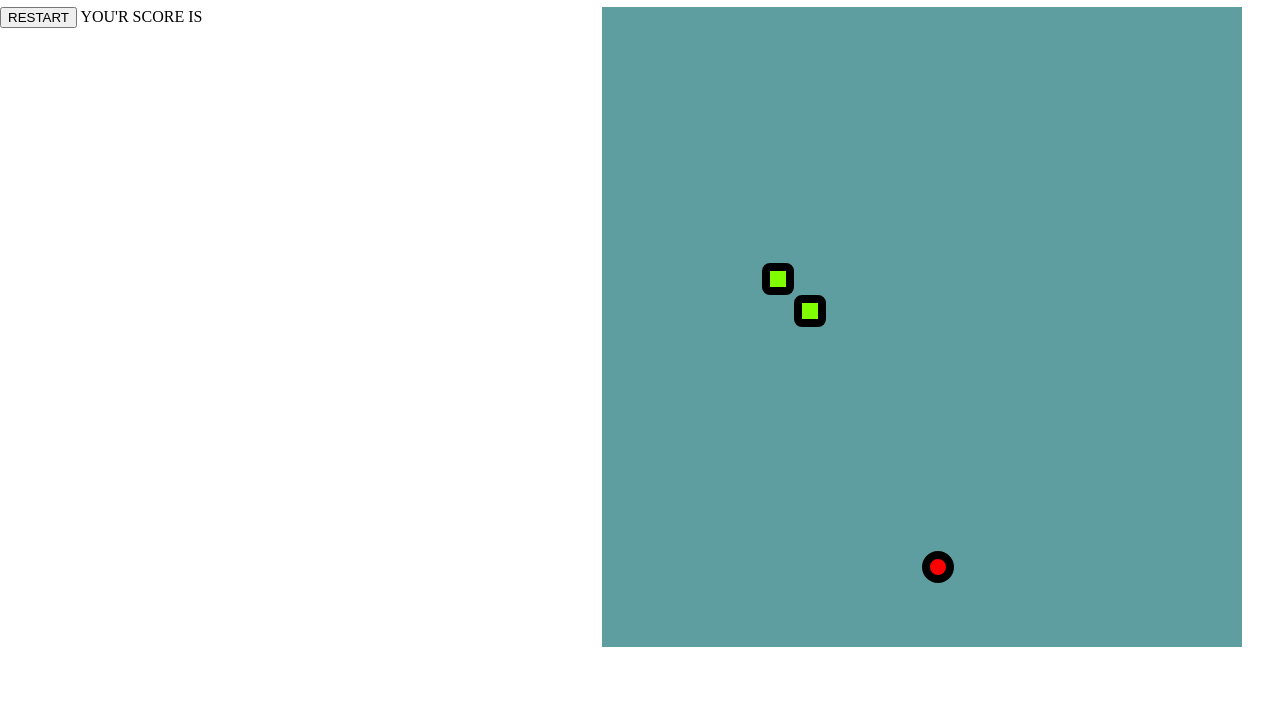
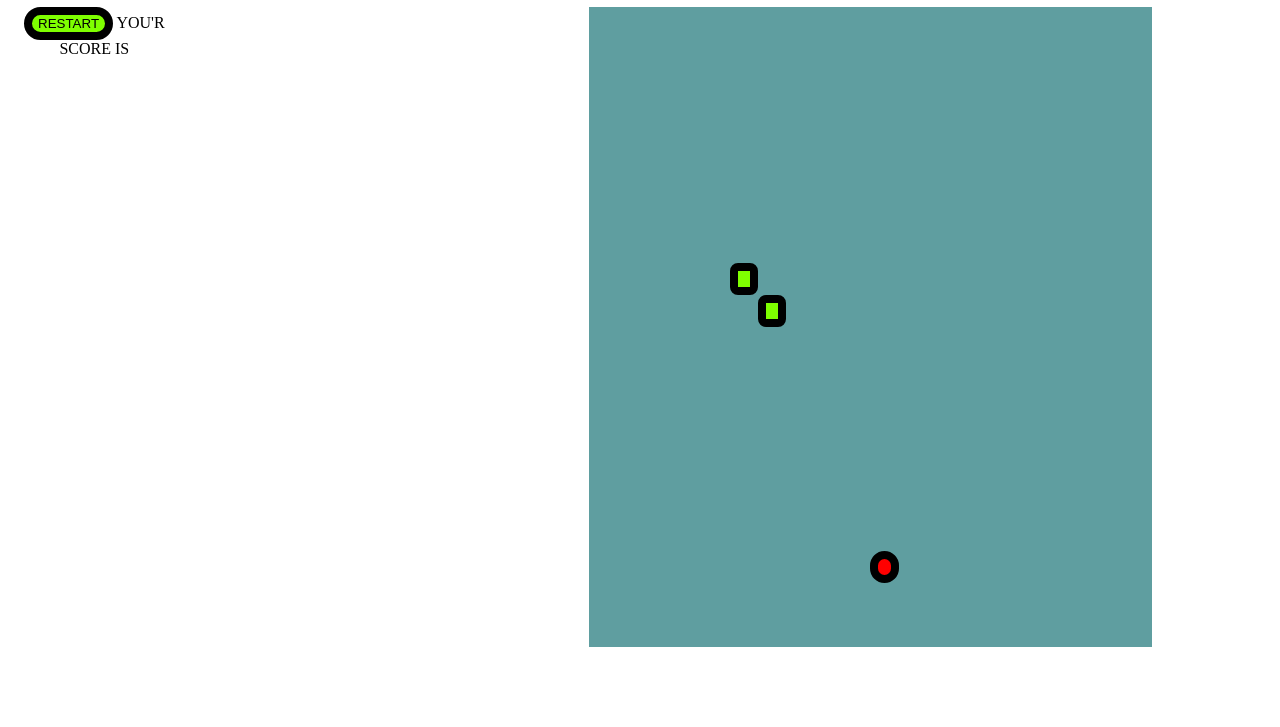
Before and after one commit to IonutCampian/snake, a plain HTML site: page index.html in a window 1280 px wide. Shown: the part 73-800 px from the top of the page. Drawn offline with Linux system fonts and the light colour scheme.

Commit message:
Update style.css

```diff
--- a/style.css
+++ b/style.css
@@ -1,7 +1,7 @@
 body {
     margin: 0;
-    height: 100vh;
-    width: 100vw;
+    height: 90vh;
+    width: 90vw;
     display: flex;
 }
 
@@ -15,14 +15,24 @@ body {
     margin-top: 10vh;
     margin-left: 50vh;
 }
+
 #snake {
     border-radius: 10px;
     background-color: chartreuse;
     border: solid, black ,1vmin;
     border-radius: 1vmin;
 }
+
 #food {
     background-color: red;
     border: solid, black, 1vmin;
     border-radius: 4vmin;
 }
+
+#restart-game {
+    background-color: chartreuse;
+    border-radius: 3vmin;
+    border: solid, black, 1vmin;
+    align-self: center;
+    justify-content: center;
+}
```
